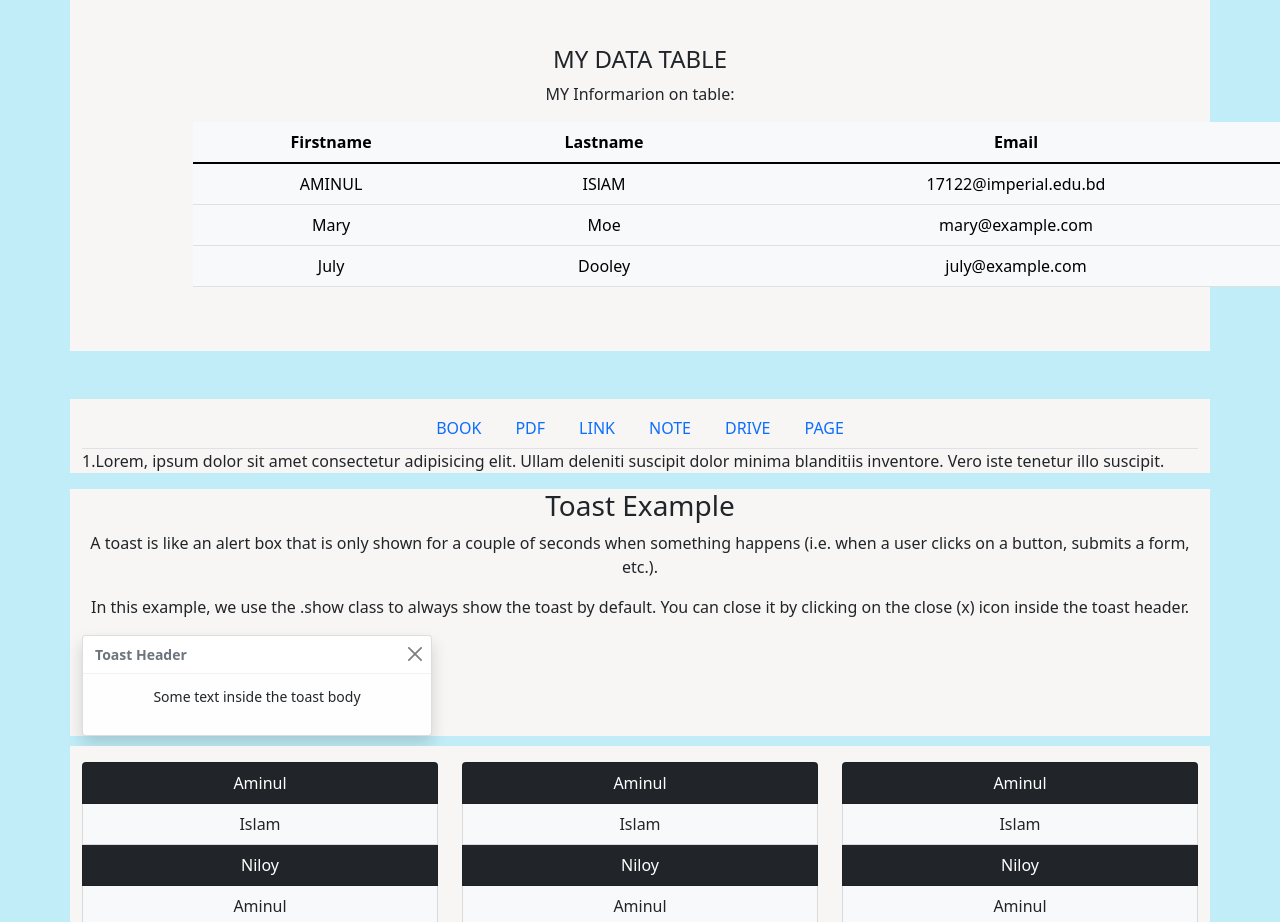
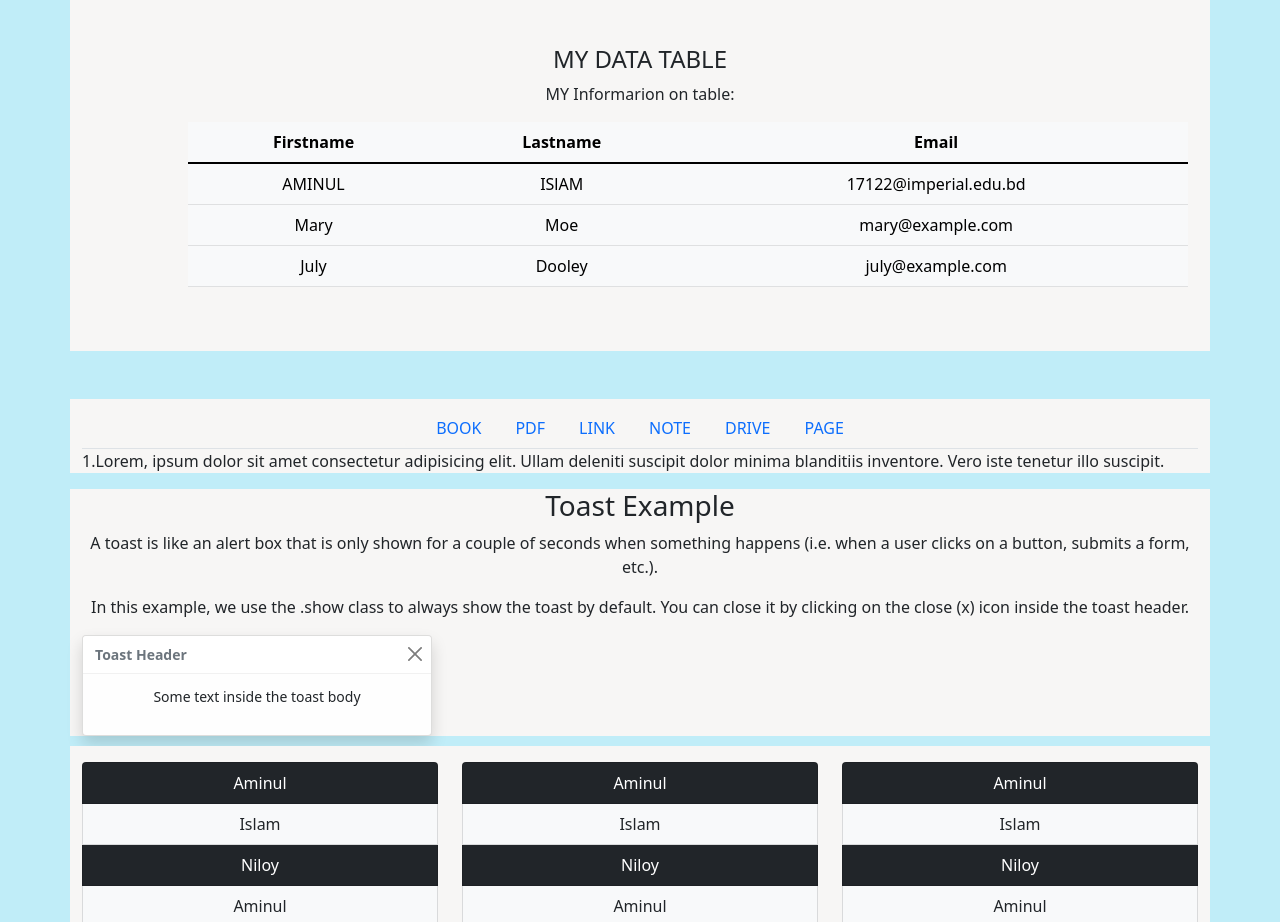
Before and after one commit to aminul-islam-niloy/My-Site-Profesional-Website-HTML-CSS-and-Bootstrap-, a plain HTML site: page index.html in a window 1280 px wide. Shown: the part 2220-3142 px from the top of the page. Drawn offline with nearby package versions, Linux system fonts and the light colour scheme.

Commit message:
update margin

```diff
--- a/index.html
+++ b/index.html
@@ -251,7 +251,7 @@
     <div class="container mt-3 text-center mx-10 my-5 p-5 ">
         <h4>MY DATA TABLE</h4>
         <p> MY Informarion on table:</p>
-        <table class="table table-light  mb-3">
+        <table class="table table-light  mb-3 justify-content-center">
             <thead>
                 <tr>
                     <th>Firstname</th>
--- a/style.css
+++ b/style.css
@@ -105,9 +105,9 @@ li:hover {
 }
 
 .table {
-    margin-left: 75px;
+    margin-left: 70px;
     margin-right: 50px;
-    width: 1100px;
+    width: 1000px;
     margin-bottom: 30px;
     padding: 20px;
 }
```
